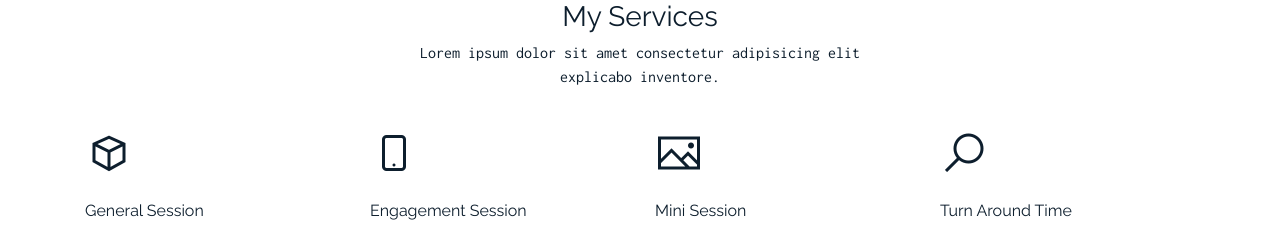
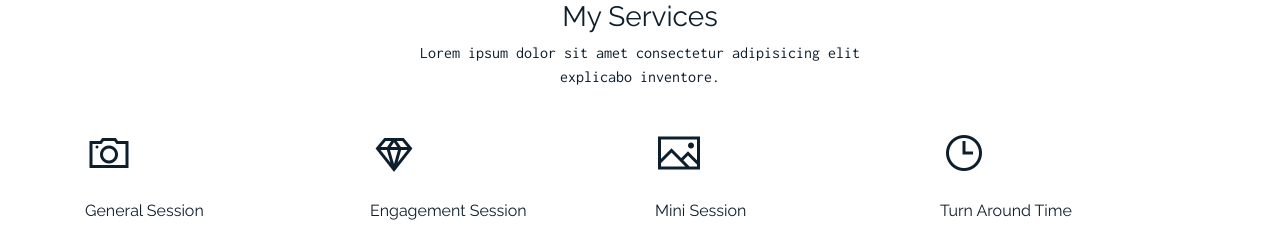
Before and after one commit to Bronzeowl/photography, a plain HTML site: page index.html in a window 1280 px wide. Shown: the part 2000-2227 px from the top of the page. Drawn offline with Linux system fonts and the light colour scheme.

Commit message:
changed icons

```diff
--- a/index.html
+++ b/index.html
@@ -179,7 +179,7 @@
         <div class="row">
 
           <div class="col-12 col-sm-6 col-md-6 col-lg-3">
-            <span class="la la-cube la-3x mb-4"></span>
+            <span class="la la-camera la-3x mb-4"></span>
             <h4 class="h4 mb-2">General Session</h4>
             <p>Lorem ipsum dolor sit amet consectetur adipisicing elit explicabo inventore.</p>
             <ul class="list-unstyled list-line">
@@ -191,7 +191,7 @@
             </ul>
           </div>
           <div class="col-12 col-sm-6 col-md-6 col-lg-3">
-            <span class="la la-mobile la-3x mb-4"></span>
+            <span class="la la-diamond la-3x mb-4"></span>
             <h4 class="h4 mb-2">Engagement Session</h4>
             <p>Lorem ipsum dolor sit amet consectetur adipisicing elit explicabo inventore.</p>
             <ul class="list-unstyled list-line">
@@ -215,7 +215,7 @@
             </ul>
           </div>
           <div class="col-12 col-sm-6 col-md-6 col-lg-3">
-            <span class="la la-search la-3x mb-4"></span>
+            <span class="la la-clock la-3x mb-4"></span>
             <h4 class="h4 mb-2">Turn Around Time</h4>
             <p>Lorem ipsum dolor sit amet consectetur adipisicing elit explicabo inventore.</p>
             <ul class="list-unstyled list-line">
```
